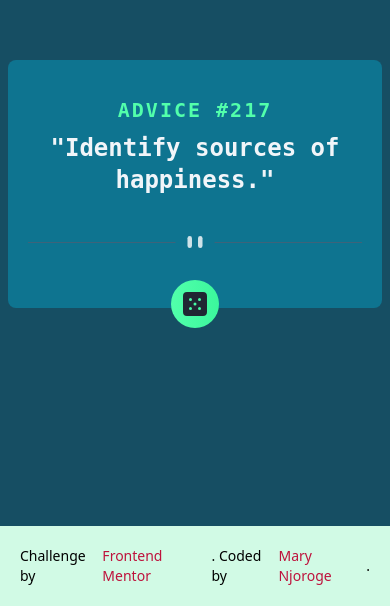
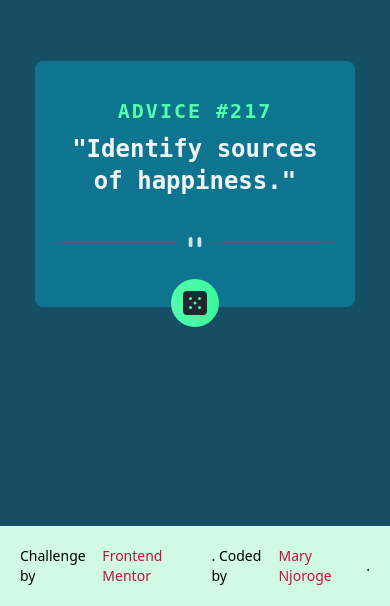
Before and after one commit to Maryahcee/advice-generator-application, a Vue app: page / in a window 390 px wide. Shown: the part 238-844 px from the top of the page. Built offline with nearby package versions, Linux system fonts and the light colour scheme.

Commit message:
Update tailwind.config.js
medium screen media query

```diff
--- a/tailwind.config.js
+++ b/tailwind.config.js
@@ -6,6 +6,9 @@ module.exports = {
     extend: {
       colors: {
         'darker-green': '#52ffab',
+      },
+      screens: {
+        'small': {'raw': '(max-width: 768px)'}
       }
     },
     container: {
```
